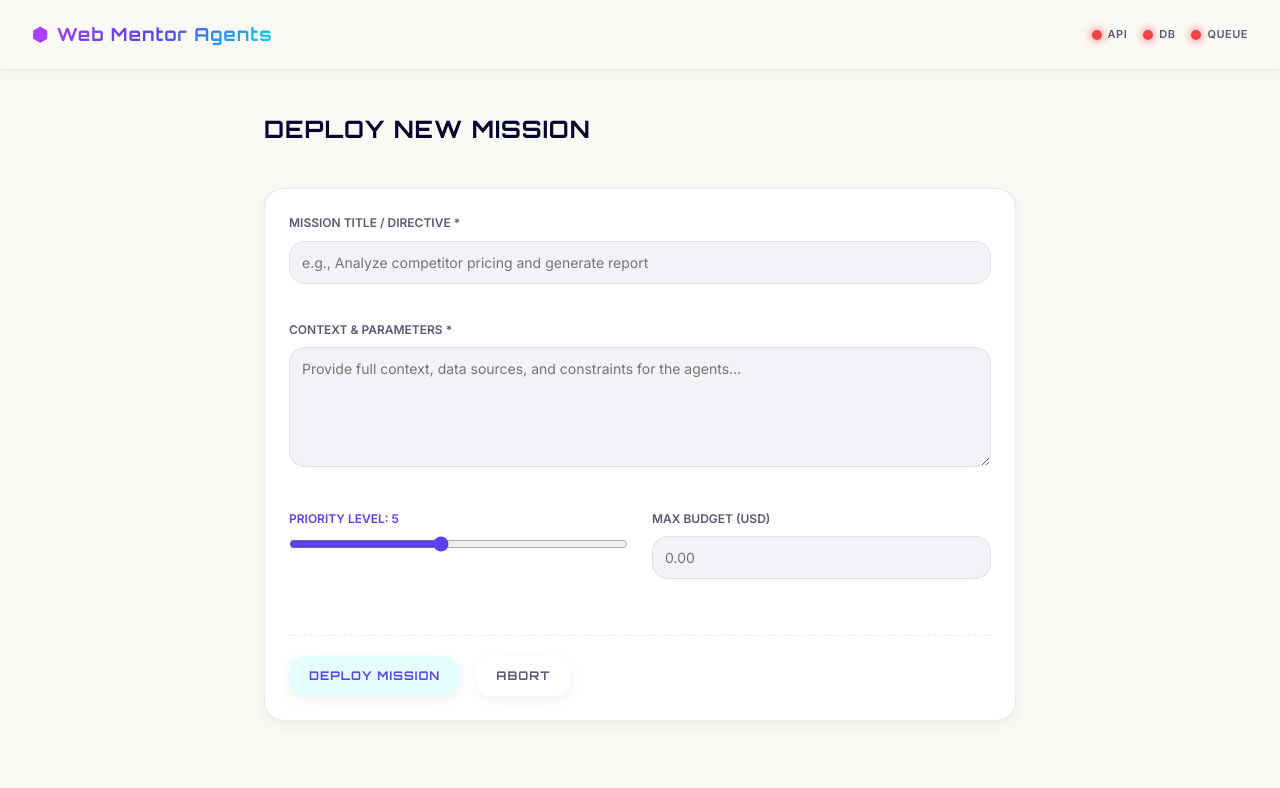
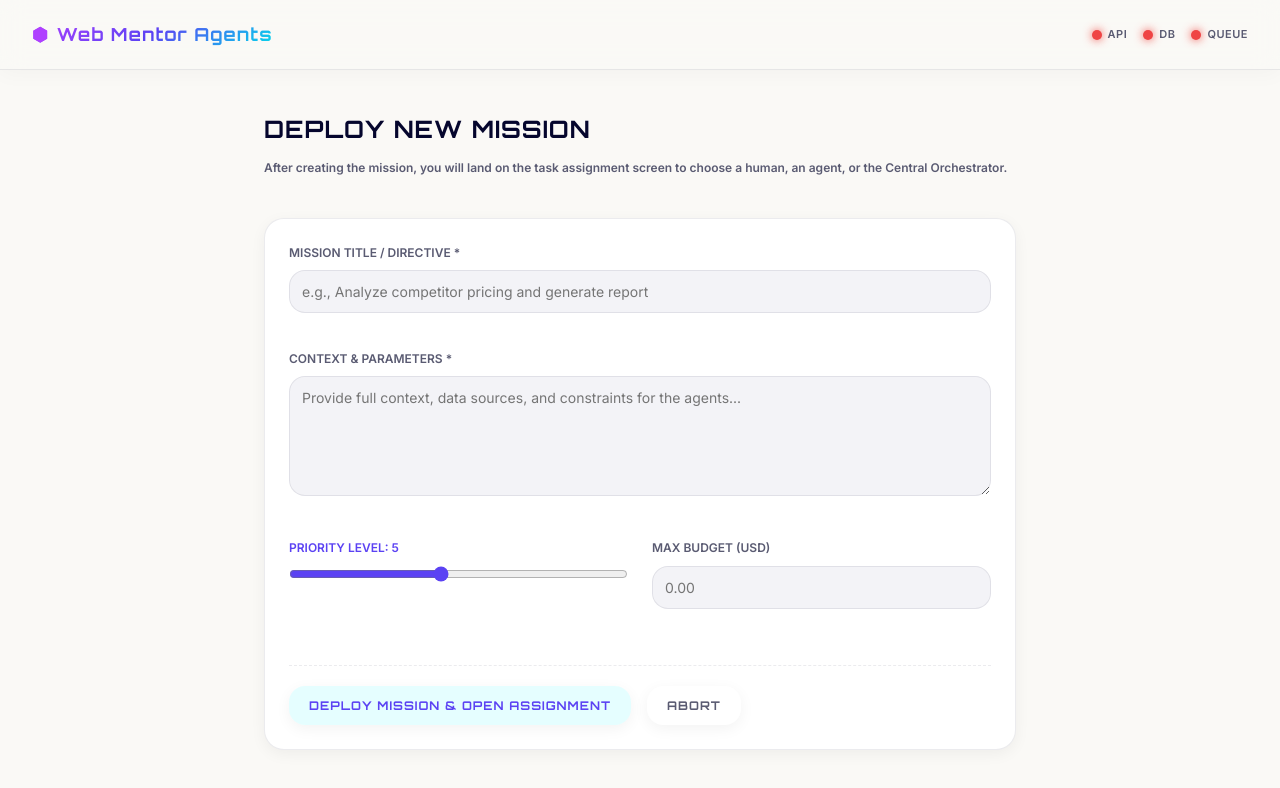
Before and after one commit to algorithmicsanti/multiagent, a Next.js app in the folder apps/dashboard/: page /missions/new in a window 1280 px wide. Shown: the top 788 px of the page. Built offline with nearby package versions, Linux system fonts and the light colour scheme; no server answers.

Commit message:
selector

```diff
--- a/apps/dashboard/src/app/missions/new/page.tsx
+++ b/apps/dashboard/src/app/missions/new/page.tsx
@@ -41,7 +41,7 @@ export default function NewMissionPage() {
       }
 
       const mission = await res.json();
-      router.push(`/missions`);
+      router.push(`/missions/${mission.id}/tasks/new`);
     } catch (err) {
       setError(err instanceof Error ? err.message : "Unknown error");
     } finally {
@@ -52,7 +52,12 @@ export default function NewMissionPage() {
   return (
     <div className="main-content" style={{ maxWidth: 800 }}>
       <div className="page-header">
-        <h1 className="page-title">Deploy New Mission</h1>
+        <div>
+          <h1 className="page-title">Deploy New Mission</h1>
+          <p className="data-label" style={{ marginTop: 10 }}>
+            After creating the mission, you will land on the task assignment screen to choose a human, an agent, or the Central Orchestrator.
+          </p>
+        </div>
       </div>
 
       <div className="isometric-card">
@@ -124,7 +129,7 @@ export default function NewMissionPage() {
 
           <div style={{ display: "flex", gap: 16, marginTop: 20, paddingTop: 20, borderTop: "1px dashed var(--border)" }}>
             <button type="submit" className="btn" disabled={loading} style={{ background: "rgba(0, 240, 255, 0.1)", borderColor: "var(--accent)", color: "var(--accent)" }}>
-              {loading ? "INITIALIZING SEQUENCE..." : "DEPLOY MISSION"}
+              {loading ? "INITIALIZING SEQUENCE..." : "DEPLOY MISSION & OPEN ASSIGNMENT"}
             </button>
             <Link href="/missions" className="btn" style={{ borderColor: "var(--text2)", color: "var(--text2)" }}>
               ABORT
--- a/packages/agent-core/src/actors.ts
+++ b/packages/agent-core/src/actors.ts
@@ -103,11 +103,11 @@ export const DEFAULT_ACTORS: ActorProfile[] = [
   {
     id: "human-german",
     key: "german",
-    displayName: "German",
+    displayName: "Germán",
     kind: ActorKind.HUMAN,
     role: "Product lead de vision, UX y direccion transversal",
     context:
-      "Perfil inicial por defecto. German aporta criterio de producto, prioridades, UX, experiencia final y alineacion entre negocio, frontend y coordinacion general.",
+      "Perfil inicial por defecto. Germán aporta criterio de producto, prioridades, UX, experiencia final y alineacion entre negocio, frontend y coordinacion general.",
     supportedAgentTypes: [AgentType.FRONTEND, AgentType.RESEARCH, AgentType.PROMPTOPS],
     runtimeAgentType: null,
     canBeAssignedDirectly: true,
```
Also changed, not shown: 2 other files (tests, documents, lock files or other folders).
